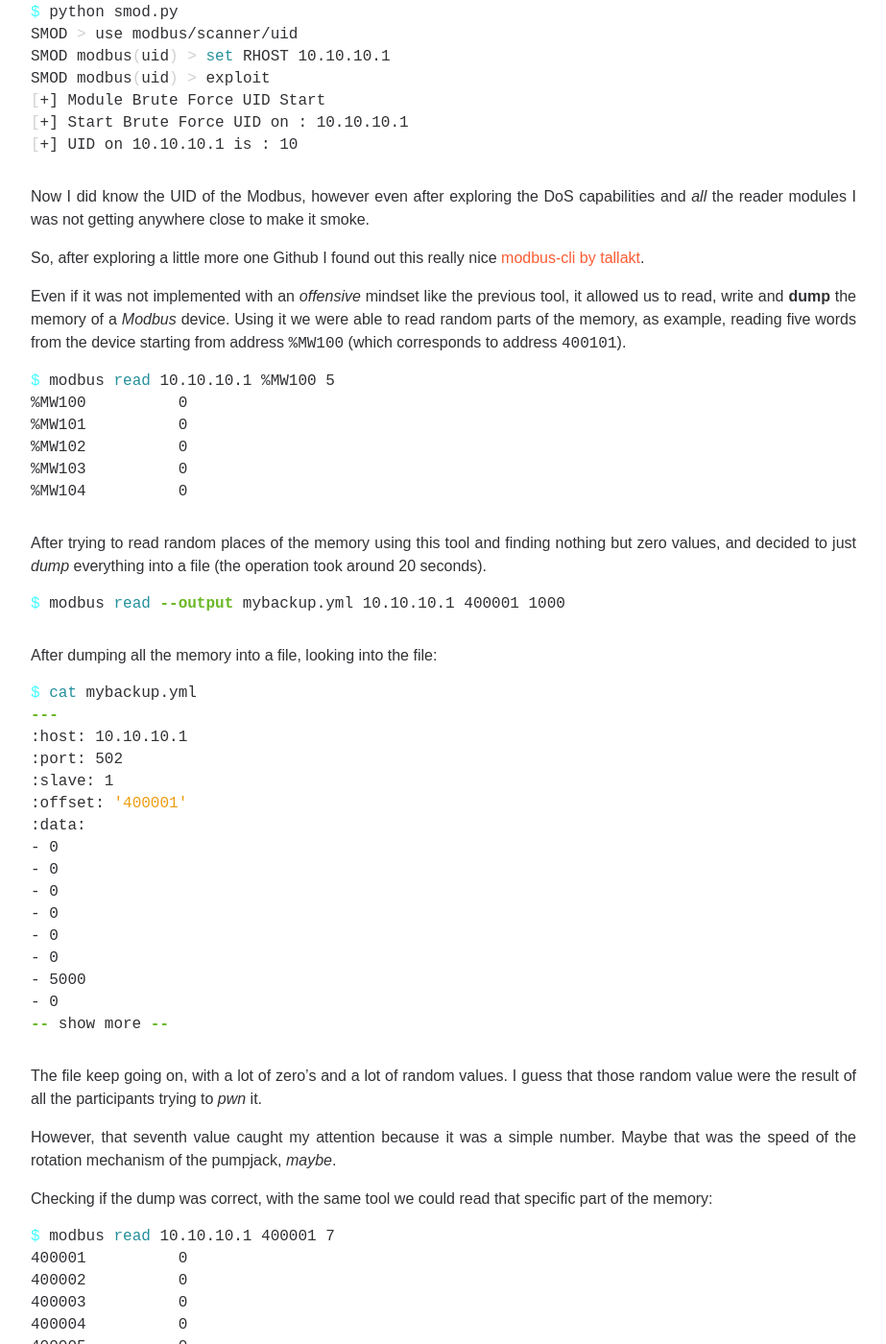
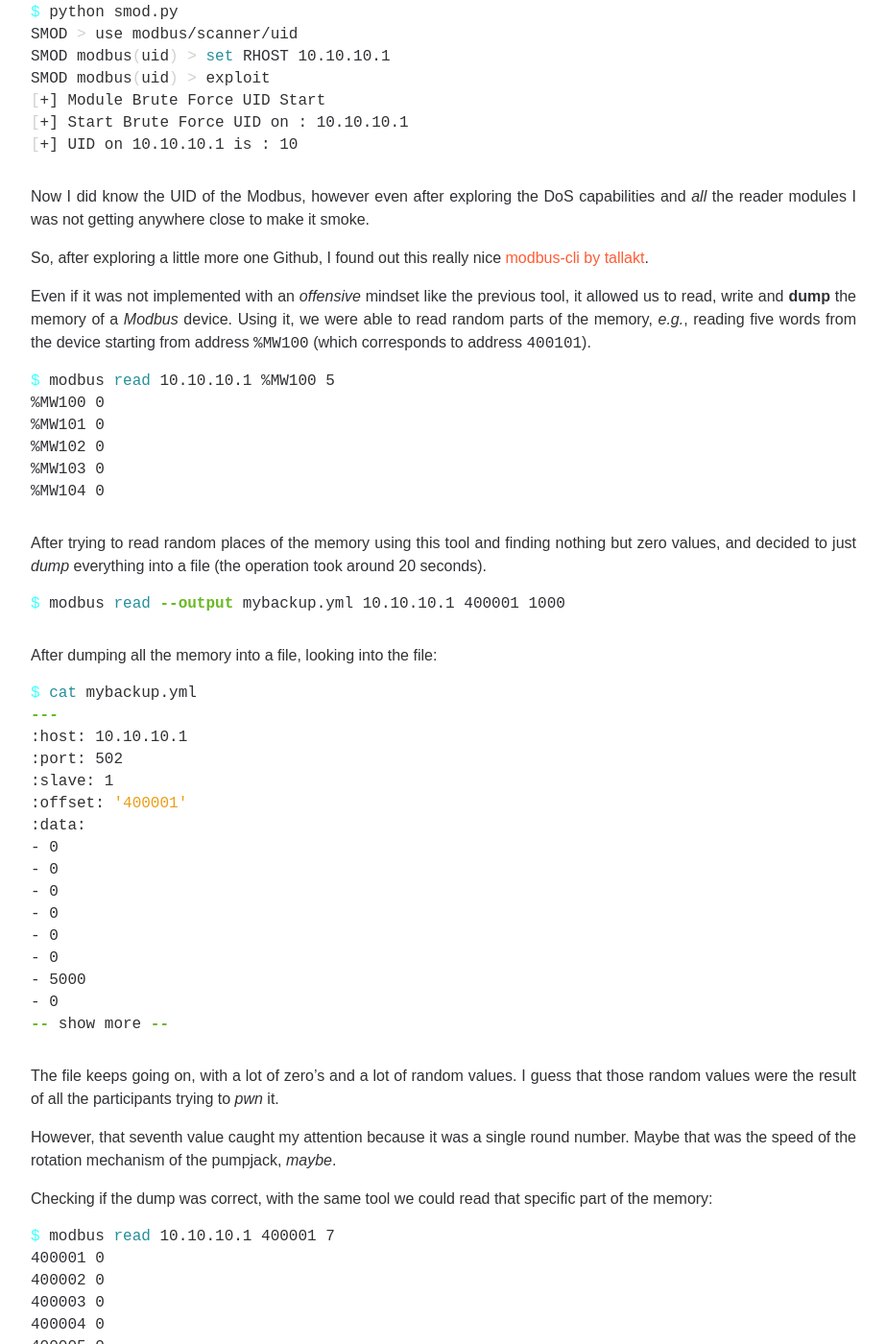
Before and after one commit to jpdias/jpdias.github.io, a Jekyll site: the page built from _posts/2019-11-30-bsides-lx-cisco.md, in a window 1280 px wide and 1400 px high, scrolled down 1583 px. Shown: the whole window at 96% size, without its empty margins (178-1101 px from the left). Built offline with Jekyll 4.4.1, drawn with Linux system fonts in a browser that asks for light colours; nearby versions of some CDN libraries; some web fonts are replaced; some of the changed text lies outside the part shown.

Commit message:
small typos and enhancements

```diff
--- a/_posts/2019-11-30-bsides-lx-cisco.md
+++ b/_posts/2019-11-30-bsides-lx-cisco.md
@@ -26,11 +26,11 @@
 
 As per Siemens documentation: *By default, the protocol uses Port `502` as local port in the Modbus server*[^2]. Thus we are probably faced with something that speaks *Modbus* protocol.
 
-With a little of search you can find a lot of *Modbus* protocol clients in the wild, as well as some *offensive* toolkits.
+With a little of search, you can find a lot of *Modbus* protocol clients in the wild, as well as some *offensive* toolkits.
 
 ## Making it smoke!
 
-Using the [smod-1 by theralfbrown](https://github.com/theralfbrown/smod-1) toolkit I was able to connect to the Modbus system and interact with it.
+Using the [smod-1 by theralfbrown](https://github.com/theralfbrown/smod-1) toolkit, I was able to connect to the Modbus system and interact with it.
 
 {% highlight bash %}
 $ python smod.py
@@ -44,20 +44,20 @@
 
 Now I did know the UID of the Modbus, however even after exploring the DoS capabilities and *all* the reader modules I was not getting anywhere close to make it smoke.
 
-So, after exploring a little more one Github I found out this really nice [modbus-cli by tallakt](https://github.com/tallakt/modbus-cli).
+So, after exploring a little more one Github, I found out this really nice [modbus-cli by tallakt](https://github.com/tallakt/modbus-cli).
 
-Even if it was not implemented with an *offensive* mindset like the previous tool, it allowed us to read, write and **dump** the memory of a *Modbus* device. Using it we were able to read random parts of the memory, as example, reading five words from the device starting from address `%MW100` (which corresponds to address `400101`).
+Even if it was not implemented with an *offensive* mindset like the previous tool, it allowed us to read, write and **dump** the memory of a *Modbus* device. Using it, we were able to read random parts of the memory, *e.g.*, reading five words from the device starting from address `%MW100` (which corresponds to address `400101`).
 
 {% highlight bash %}
 $ modbus read 10.10.10.1 %MW100 5
-%MW100          0
-%MW101          0
-%MW102          0
-%MW103          0
-%MW104          0
+%MW100 0
+%MW101 0
+%MW102 0
+%MW103 0
+%MW104 0
 {% endhighlight %}
 
-After trying to read random places of the memory using this tool and finding nothing but zero values, and decided to just *dump* everything into a file  (the operation took around 20 seconds).
+After trying to read random places of the memory using this tool and finding nothing but zero values, and decided to just *dump* everything into a file (the operation took around 20 seconds).
 
 {% highlight bash %}
 $ modbus read --output mybackup.yml 10.10.10.1 400001 1000
@@ -84,21 +84,21 @@
 -- show more --
 {% endhighlight %}
 
-The file keep going on, with a lot of zero's and a lot of random values. I guess that those random value were the result of all the participants trying to *pwn* it.
+The file keeps going on, with a lot of zero's and a lot of random values. I guess that those random values were the result of all the participants trying to *pwn* it.
 
-However, that seventh value caught my attention because it was a simple number. Maybe that was the speed of the rotation mechanism of the pumpjack, *maybe*.
+However, that seventh value caught my attention because it was a single round number. Maybe that was the speed of the rotation mechanism of the pumpjack, *maybe*.
 
 Checking if the dump was correct, with the same tool we could read that specific part of the memory:
 
 {% highlight bash %}
 $ modbus read 10.10.10.1 400001 7
-400001          0
-400002          0
-400003          0
-400004          0
-400005          0
-400006          0
-400007       8000
+400001 0
+400002 0
+400003 0
+400004 0
+400005 0
+400006 0
+400007 8000
 {% endhighlight %}
 
 And yep, the value was still there, but a bit higher (and we could observe the pumpjack rotating more quickly).
```
Also changed, not shown: other parts of _posts/2019-11-30-bsides-lx-cisco.md (+6 -5 lines).
